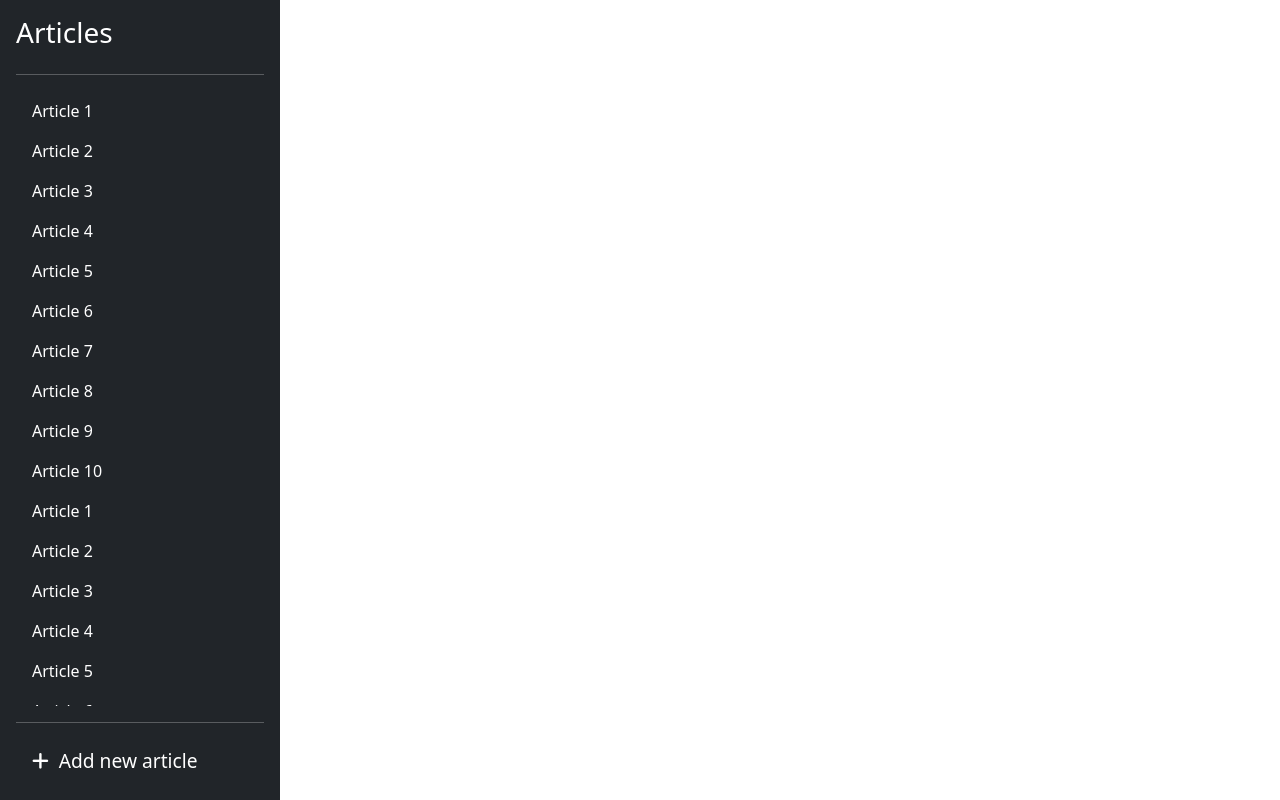
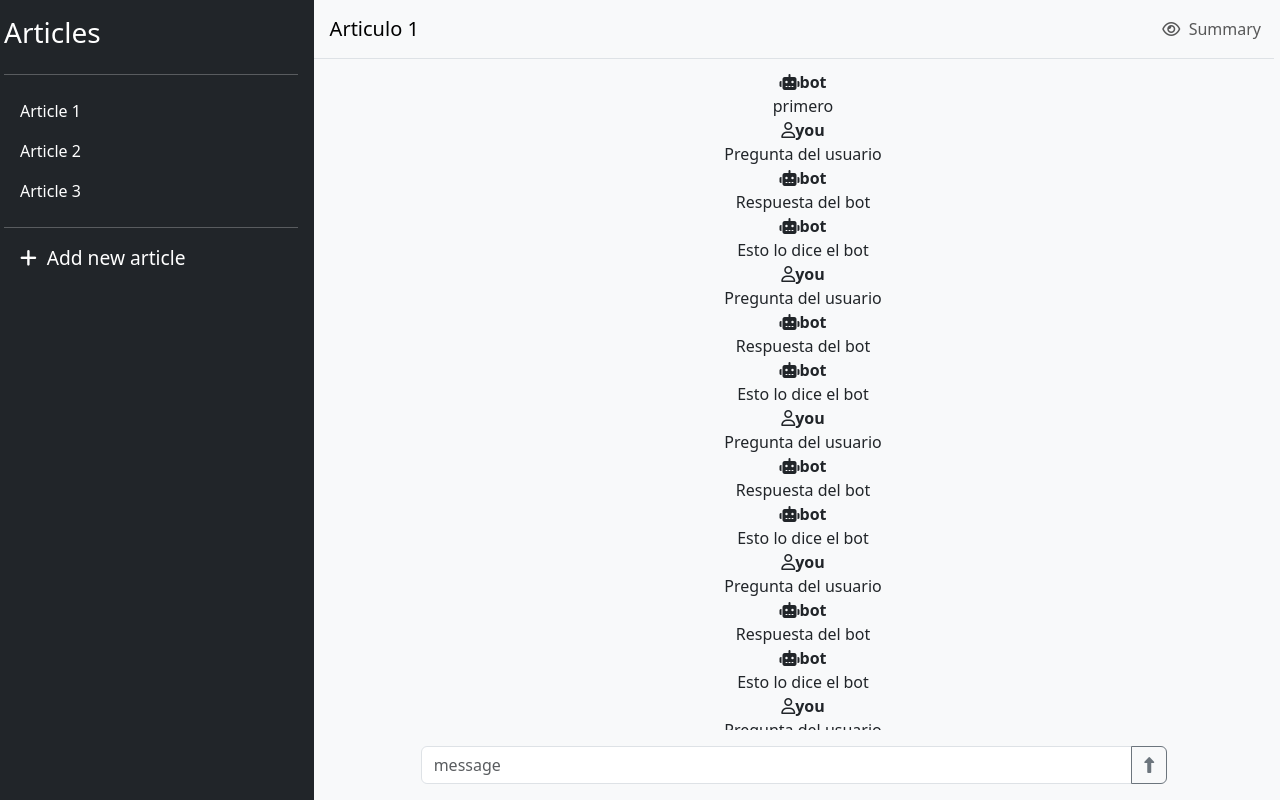
Before and after one commit to NickEsColR/article-chat-summary-frontend, a React (Vite) app: page / in a window 1280 px wide. Built offline with nearby package versions, Linux system fonts and the light colour scheme.

Commit message:
feat 3: add chat view

```diff
--- a/src/article/components/Sidebar.jsx
+++ b/src/article/components/Sidebar.jsx
@@ -4,30 +4,13 @@ const tempArticles = [
     { id: 1, title: "Article 1" },
     { id: 2, title: "Article 2" },
     { id: 3, title: "Article 3" },
-    { id: 4, title: "Article 4" },
-    { id: 5, title: "Article 5" },
-    { id: 6, title: "Article 6" },
-    { id: 7, title: "Article 7" },
-    { id: 8, title: "Article 8" },
-    { id: 9, title: "Article 9" },
-    { id: 10, title: "Article 10" },
-    { id: 1, title: "Article 1" },
-    { id: 2, title: "Article 2" },
-    { id: 3, title: "Article 3" },
-    { id: 4, title: "Article 4" },
-    { id: 5, title: "Article 5" },
-    { id: 6, title: "Article 6" },
-    { id: 7, title: "Article 7" },
-    { id: 8, title: "Article 8" },
-    { id: 9, title: "Article 9" },
-    { id: 10, title: "Article 10" },
 ];
 
 export const Sidebar = () => {
     return (
         <div
             className="d-flex flex-column flex-shrink-0 p-3 text-white bg-dark"
-            style={{ width: "280px", height: "100%" }}
+            style={{ height: "100vh" }}
         >
             <h3>Articles</h3>
             <hr />
@@ -46,11 +29,14 @@ export const Sidebar = () => {
                     })}
                 </ul>
             </div>
+
             <hr />
-            <span className="article">
-                <i className="fas fa-plus"></i>
-                &nbsp; Add new article
-            </span>
+            <div style={{ width: "100%" }}>
+                <span className="article">
+                    <i className="fas fa-plus"></i>
+                    &nbsp; Add new article
+                </span>
+            </div>
         </div>
     );
 };
--- a/src/article/pages/ArticlePage.jsx
+++ b/src/article/pages/ArticlePage.jsx
@@ -1,7 +1,16 @@
-import { Sidebar } from "../"
+import { Sidebar } from "../";
+import { ChatView, NothingSelectedView } from "../../chat";
 
 export const ArticlePage = () => {
-  return (
-    <Sidebar />
-  )
-}
+    return (
+        <div className="row p-0">
+            <div className="col-3 p-0">
+                <Sidebar />
+            </div>
+            <div className="col-9 p-0">
+                {/* <NothingSelectedView /> */}
+                <ChatView />
+            </div>
+        </div>
+    );
+};
--- /dev/null
+++ b/src/chat/components/Header.jsx
@@ -0,0 +1,15 @@
+import React from "react";
+
+export const Header = () => {
+    return (
+        <nav
+            className="navbar border-bottom col-9"
+            style={{ position: "fixed", top: 0, zIndex: 1000 }}
+        >
+            <span className="navbar-brand">&nbsp;&nbsp;&nbsp;Articulo 1</span>
+            <span className="navbar-text btn">
+                <i class="fa-regular fa-eye"></i>&nbsp; Summary
+            </span>
+        </nav>
+    );
+};
--- /dev/null
+++ b/src/chat/components/Message.jsx
@@ -0,0 +1,20 @@
+export const Message = ({ role, content }) => {
+    return (
+        <div className="">
+            {role === "user" ? (
+                <>
+                    <i class="fa-regular fa-user"></i>
+                    <strong>you</strong>
+                </>
+            ) : (
+                <>
+                    <i class="fa-solid fa-robot"></i>
+                    <strong>bot</strong>
+                </>
+            )}
+            <br/>
+            <span>{content}</span>
+
+        </div>
+    );
+};
--- /dev/null
+++ b/src/chat/components/Prompter.jsx
@@ -0,0 +1,10 @@
+export const Prompter = () => {
+    return (
+        <form className="input-group mb-3">
+            <input type="text" className="form-control" placeholder="message" />
+            <button className="btn btn-outline-secondary" type="button">
+                <i className="fas fa-long-arrow-alt-up"></i>
+            </button>
+        </form>
+    );
+};
--- /dev/null
+++ b/src/chat/index.js
@@ -0,0 +1,6 @@
+
+export * from './components/Header'
+export * from './components/Prompter'
+export * from './components/Message'
+export * from './views/ChatView'
+export * from './views/NothingSelectedView'
--- /dev/null
+++ b/src/chat/views/ChatView.jsx
@@ -0,0 +1,53 @@
+import { Header, Message, Prompter } from "..";
+
+export const ChatView = () => {
+    return (
+        <div className="d-flex flex-column text-grey bg-light" style={{height:"100vh"}}>
+            <Header />
+            <div className="overflow-auto text-center" style={{marginTop:"70px", marginBottom:"70px"}}>
+                <Message role={"assistant"} content={"primero"}/>
+                <Message role={"user"} content={"Pregunta del usuario"}/>
+                <Message role={"assistant"} content={"Respuesta del bot"}/>
+                <Message role={"assistant"} content={"Esto lo dice el bot"}/>
+                <Message role={"user"} content={"Pregunta del usuario"}/>
+                <Message role={"assistant"} content={"Respuesta del bot"}/>
+                <Message role={"assistant"} content={"Esto lo dice el bot"}/>
+                <Message role={"user"} content={"Pregunta del usuario"}/>
+                <Message role={"assistant"} content={"Respuesta del bot"}/>
+                <Message role={"assistant"} content={"Esto lo dice el bot"}/>
+                <Message role={"user"} content={"Pregunta del usuario"}/>
+                <Message role={"assistant"} content={"Respuesta del bot"}/>
+                <Message role={"assistant"} content={"Esto lo dice el bot"}/>
+                <Message role={"user"} content={"Pregunta del usuario"}/>
+                <Message role={"assistant"} content={"Respuesta del bot"}/>
+                <Message role={"assistant"} content={"Esto lo dice el bot"}/>
+                <Message role={"user"} content={"Pregunta del usuario"}/>
+                <Message role={"assistant"} content={"Respuesta del bot"}/>
+                <Message role={"assistant"} content={"Esto lo dice el bot"}/>
+                <Message role={"user"} content={"Pregunta del usuario"}/>
+                <Message role={"assistant"} content={"Respuesta del bot"}/>
+                <Message role={"assistant"} content={"Esto lo dice el bot"}/>
+                <Message role={"user"} content={"Pregunta del usuario"}/>
+                <Message role={"assistant"} content={"Respuesta del bot"}/>
+                <Message role={"assistant"} content={"Esto lo dice el bot"}/>
+                <Message role={"user"} content={"Pregunta del usuario"}/>
+                <Message role={"assistant"} content={"Respuesta del bot"}/>
+                <Message role={"assistant"} content={"Esto lo dice el bot"}/>
+                <Message role={"user"} content={"Pregunta del usuario"}/>
+                <Message role={"assistant"} content={"Respuesta del bot"}/>
+                <Message role={"assistant"} content={"Esto lo dice el bot"}/>
+                <Message role={"user"} content={"Pregunta del usuario"}/>
+                <Message role={"assistant"} content={"Respuesta del bot"}/>
+                <Message role={"assistant"} content={"Esto lo dice el bot"}/>
+                <Message role={"user"} content={"Pregunta del usuario"}/>
+                <Message role={"assistant"} content={"Respuesta del bot"}/>
+                <Message role={"assistant"} content={"Esto lo dice el bot"}/>
+                <Message role={"user"} content={"Pregunta del usuario"}/>
+                <Message role={"assistant"} content={"Ulrtimo"}/>
+            </div>
+            <div style={{ position: "fixed", bottom: 0 }} className="col-7 offset-1">
+                <Prompter />
+            </div>
+        </div>
+    );
+};
--- /dev/null
+++ b/src/chat/views/NothingSelectedView.jsx
@@ -0,0 +1,11 @@
+export const NothingSelectedView = () => {
+    return (
+        <div
+            className="bg-secondary d-flex justify-content-center align-items-center flex-column"
+            style={{ height: "100vh" }}
+        >
+            <h3>Nothing selected</h3>
+            <h5 className="text-light">Create or select an article</h5>
+        </div>
+    );
+};
```
